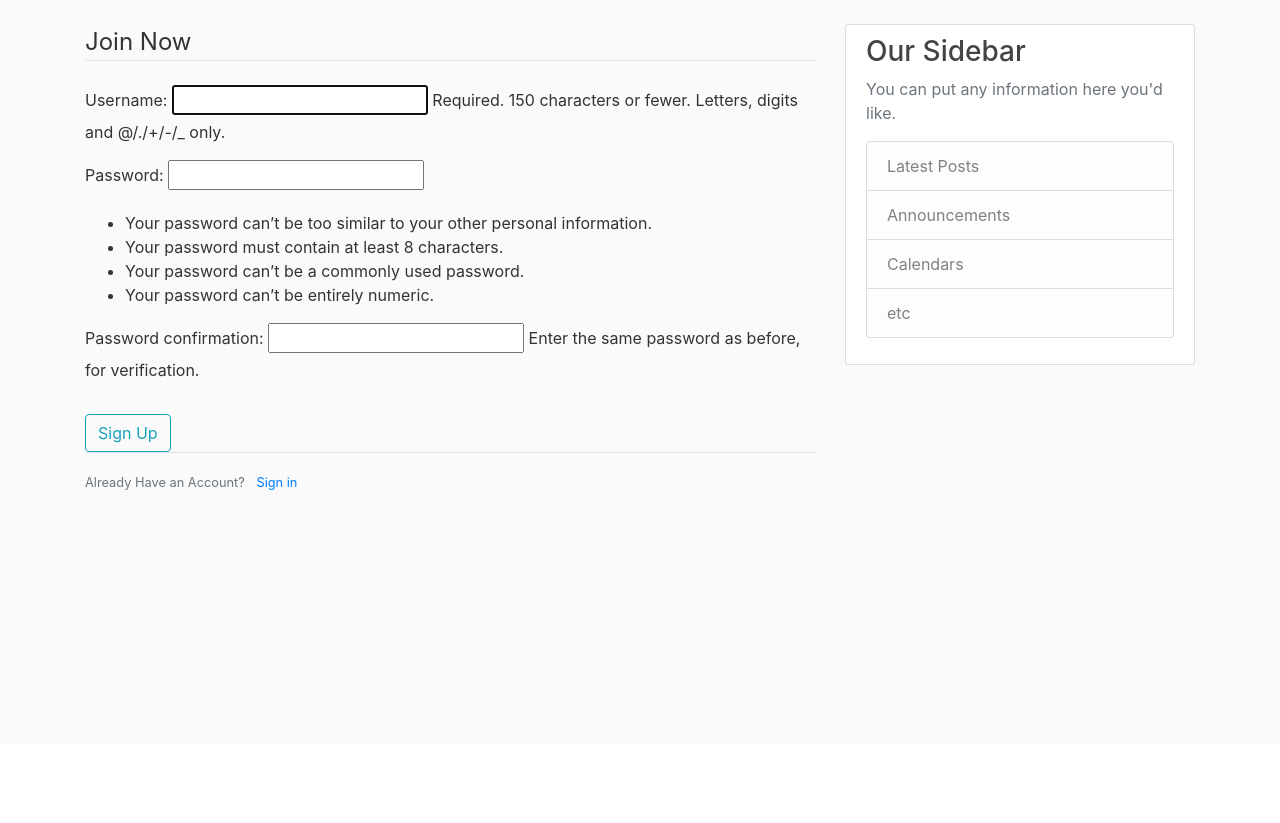
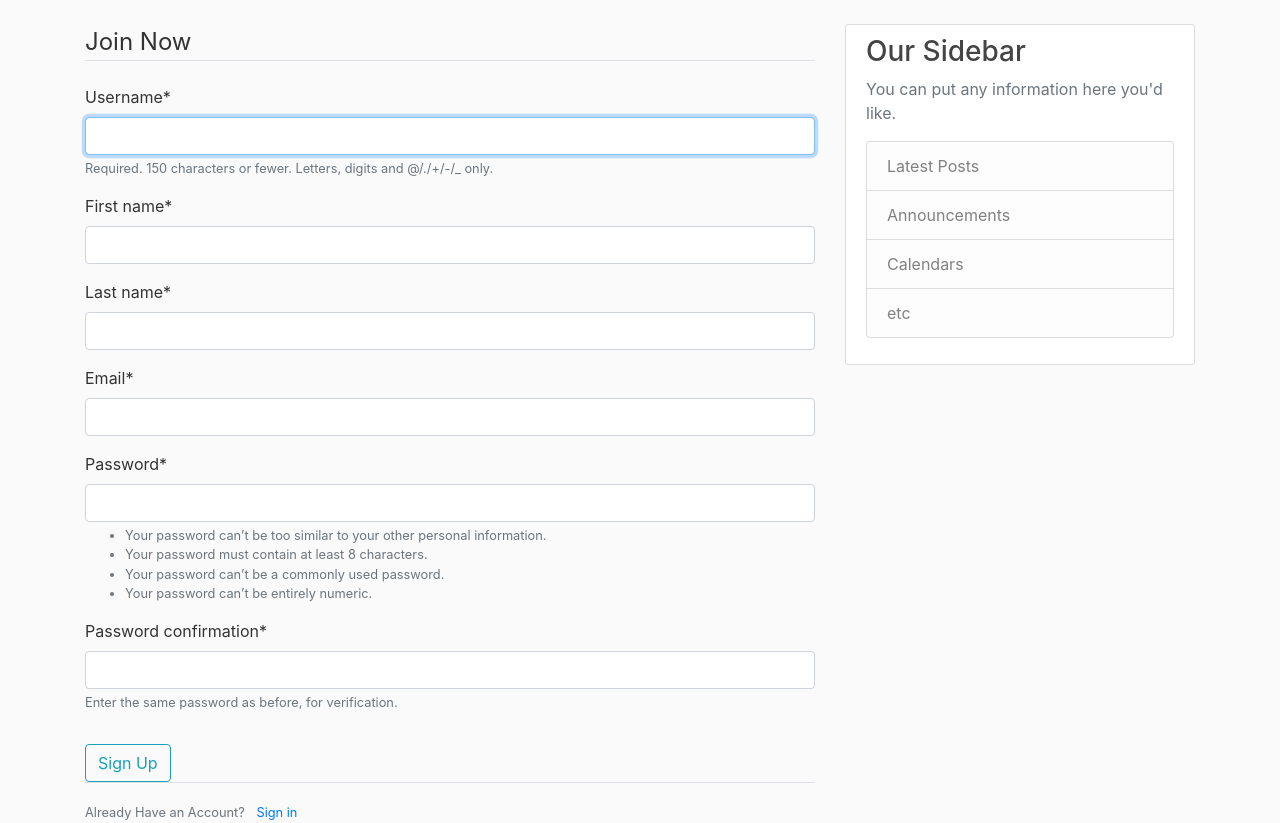
Before and after one commit to nholder88/Django_test, a Django app: page /register/ in a window 1280 px wide. Shown: the part 56-879 px from the top of the page. Before the commit the page ends 546 px from the top, so only its background shows below. Run offline with Django 3.2, Linux system fonts and the light colour scheme; some libraries are stand-ins or nearby versions.

Commit message:
Added Crispy form

```diff
--- a/Django/settings.py
+++ b/Django/settings.py
@@ -32,6 +32,7 @@ ALLOWED_HOSTS = []
 
 INSTALLED_APPS = [
     'users.apps.UsersConfig',
+'crispy_forms',
     'blog.apps.BlogConfig',
     'django.contrib.admin',
     'django.contrib.auth',
@@ -121,3 +122,4 @@ USE_TZ = True
 # https://docs.djangoproject.com/en/2.1/howto/static-files/
 
 STATIC_URL = '/static/'
+CRISPY_TEMPLATE_PACK= 'bootstrap4'
--- /dev/null
+++ b/users/forms.py
@@ -0,0 +1,13 @@
+from django import forms
+from django.contrib.auth.models import User
+from django.contrib.auth.forms import UserCreationForm
+
+
+class UserRegisterForm (UserCreationForm):
+    email = forms.EmailField()
+    first_name = forms.CharField()
+    last_name = forms.CharField()
+
+    class Meta:
+        model= User
+        fields = ['username', 'first_name', 'last_name','email', 'password1', 'password2']
--- a/users/templates/users/register.html
+++ b/users/templates/users/register.html
@@ -1,11 +1,12 @@
 {% extends "blog/base.html" %}
+{% load crispy_forms_tags %}
 {% block content %}
     <div class="content_section">
         <form method="POST">
             {% csrf_token %}
             <fieldset class="form-group">
                 <legend class="border-bottom mb-4">Join Now</legend>
-                {{ form.as_p}}
+                {{ form|crispy }}
             </fieldset>
             <div class="form_group">
                 <button class="btn btn-outline-info" type="submit">Sign Up</button>
--- a/users/views.py
+++ b/users/views.py
@@ -1,14 +1,16 @@
 from django.shortcuts import render, redirect
-from django.contrib.auth.forms import UserCreationForm
 from django.contrib import messages
+from .forms import UserRegisterForm
+
 
 def register(request):
     if request.method =='POST':
-        form= UserCreationForm(request.POST)
+        form= UserRegisterForm(request.POST)
         if form.is_valid():
+            form.save()
             username= form.cleaned_data.get('username')
             messages.success(request, f'Account created for {username}!')
             return redirect('blog-home')
     else:
-        form = UserCreationForm()
+        form = UserRegisterForm()
     return render(request, 'users/register.html', {'form': form})
```
